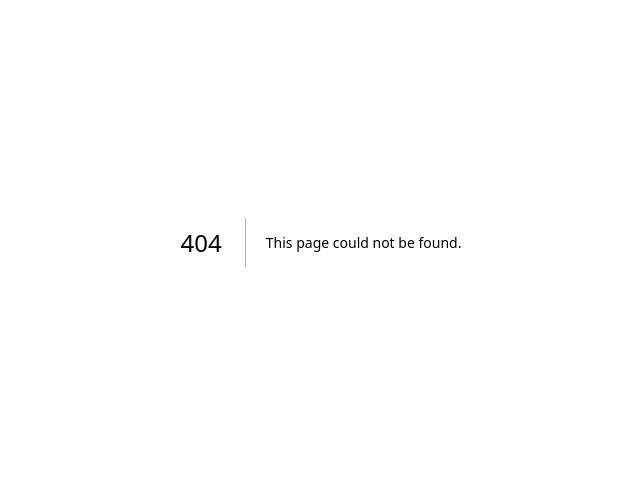
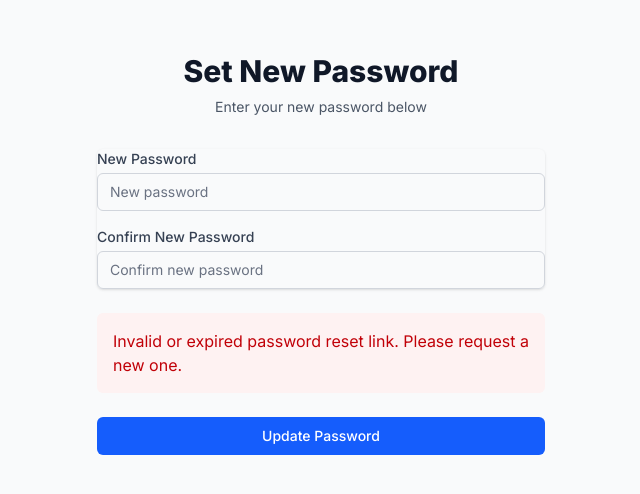
Before and after one commit to majickdave/auto-form-templater, a Next.js app: page /reset-password/update in a window 1280 px wide. Before the commit this address had no page. Shown: the part 158-652 px from the top of the page, without its empty margins (319-959 px from the left). Built offline with nearby package versions, Linux system fonts and the light colour scheme; no server answers.

Commit message:
added password reset

```diff
--- a/app/reset-password/page.tsx
+++ b/app/reset-password/page.tsx
@@ -1,73 +1,36 @@
 'use client';
 
-import { useState, useEffect } from 'react';
+import { useState } from 'react';
 import { useRouter } from 'next/navigation';
 import { createClient } from '@/utils/supabase/client';
 
 export default function ResetPasswordPage() {
-  const [password, setPassword] = useState('');
-  const [confirmPassword, setConfirmPassword] = useState('');
+  const [email, setEmail] = useState('');
   const [loading, setLoading] = useState(false);
   const [message, setMessage] = useState('');
   const [messageType, setMessageType] = useState<'error' | 'success'>('error');
   const router = useRouter();
 
-  // Check if we have a hash in the URL (this means we're in a password reset flow)
-  useEffect(() => {
-    const checkSession = async () => {
-      const supabase = createClient();
-      const { data, error } = await supabase.auth.getSession();
-
-      // If no session and no hash in URL, redirect to login
-      if (!data.session && !window.location.hash) {
-        setMessage('Invalid or expired password reset link. Please request a new one.');
-        setMessageType('error');
-      }
-    };
-
-    checkSession();
-  }, [router]);
-
-  const handleResetPassword = async (e: React.FormEvent) => {
+  const handleResetRequest = async (e: React.FormEvent) => {
     e.preventDefault();
     setLoading(true);
     setMessage('');
 
-    // Validate passwords
-    if (password !== confirmPassword) {
-      setMessage('Passwords do not match');
-      setMessageType('error');
-      setLoading(false);
-      return;
-    }
-
-    if (password.length < 6) {
-      setMessage('Password must be at least 6 characters');
-      setMessageType('error');
-      setLoading(false);
-      return;
-    }
-
     try {
       const supabase = createClient();
 
-      const { error } = await supabase.auth.updateUser({
-        password: password
+      const { error } = await supabase.auth.resetPasswordForEmail(email, {
+        redirectTo: `${window.location.origin}/reset-password/update`,
       });
 
       if (error) throw error;
 
-      setMessage('Password updated successfully! Redirecting to login...');
+      setMessage('Password reset instructions have been sent to your email.');
       setMessageType('success');
 
-      // Redirect to login after successful password reset
-      setTimeout(() => {
-        router.push('/login');
-      }, 2000);
-
     } catch (error: any) {
-      console.error('Password reset error:', error);
-      setMessage(error.message || 'An error occurred during password reset');
+      console.error('Password reset request error:', error);
+      setMessage(error.message || 'An error occurred while requesting password reset');
       setMessageType('error');
     } finally {
       setLoading(false);
@@ -82,43 +45,26 @@ export default function ResetPasswordPage() {
             Reset your password
           </h2>
           <p className="mt-2 text-center text-sm text-gray-600">
-            Enter your new password below
+            Enter your email address and we'll send you instructions to reset your password
           </p>
         </div>
 
-        <form className="mt-8 space-y-6" onSubmit={handleResetPassword}>
+        <form className="mt-8 space-y-6" onSubmit={handleResetRequest}>
           <div className="rounded-md shadow-sm -space-y-px">
-            <div className="mb-4">
-              <label htmlFor="password" className="block text-sm font-medium text-gray-700">
-                New Password
+            <div>
+              <label htmlFor="email" className="block text-sm font-medium text-gray-700">
+                Email address
               </label>
               <input
-                id="password"
-                name="password"
-                type="password"
-                autoComplete="new-password"
+                id="email"
+                name="email"
+                type="email"
+                autoComplete="email"
                 required
-                value={password}
-                onChange={(e) => setPassword(e.target.value)}
+                value={email}
+                onChange={(e) => setEmail(e.target.value)}
                 className="mt-1 appearance-none relative block w-full px-3 py-2 border border-gray-300 placeholder-gray-500 text-gray-900 rounded-md focus:outline-none focus:ring-blue-500 focus:border-blue-500 focus:z-10 sm:text-sm"
-                placeholder="New password"
-              />
-            </div>
-
-            <div>
-              <label htmlFor="confirmPassword" className="block text-sm font-medium text-gray-700">
-                Confirm New Password
-              </label>
-              <input
-                id="confirmPassword"
-                name="confirmPassword"
-                type="password"
-                autoComplete="new-password"
-                required
-                value={confirmPassword}
-                onChange={(e) => setConfirmPassword(e.target.value)}
-                className="mt-1 appearance-none relative block w-full px-3 py-2 border border-gray-300 placeholder-gray-500 text-gray-900 rounded-md focus:outline-none focus:ring-blue-500 focus:border-blue-500 focus:z-10 sm:text-sm"
-                placeholder="Confirm new password"
+                placeholder="Enter your email"
               />
             </div>
           </div>
@@ -135,7 +81,7 @@ export default function ResetPasswordPage() {
               disabled={loading}
               className="group relative w-full flex justify-center py-2 px-4 border border-transparent text-sm font-medium rounded-md text-white bg-blue-600 hover:bg-blue-700 focus:outline-none focus:ring-2 focus:ring-offset-2 focus:ring-blue-500 disabled:opacity-50"
             >
-              {loading ? 'Updating...' : 'Reset Password'}
+              {loading ? 'Sending...' : 'Send Reset Instructions'}
             </button>
           </div>
         </form>
--- /dev/null
+++ b/app/reset-password/update/page.tsx
@@ -0,0 +1,145 @@
+'use client';
+
+import { useState, useEffect } from 'react';
+import { useRouter } from 'next/navigation';
+import { createClient } from '@/utils/supabase/client';
+
+export default function UpdatePasswordPage() {
+  const [password, setPassword] = useState('');
+  const [confirmPassword, setConfirmPassword] = useState('');
+  const [loading, setLoading] = useState(false);
+  const [message, setMessage] = useState('');
+  const [messageType, setMessageType] = useState<'error' | 'success'>('error');
+  const router = useRouter();
+
+  // Check if we have a hash in the URL (this means we're in a password reset flow)
+  useEffect(() => {
+    const checkSession = async () => {
+      const supabase = createClient();
+      const { data, error } = await supabase.auth.getSession();
+
+      // If no session and no hash in URL, redirect to login
+      if (!data.session && !window.location.hash) {
+        setMessage('Invalid or expired password reset link. Please request a new one.');
+        setMessageType('error');
+      }
+    };
+
+    checkSession();
+  }, [router]);
+
+  const handleResetPassword = async (e: React.FormEvent) => {
+    e.preventDefault();
+    setLoading(true);
+    setMessage('');
+
+    // Validate passwords
+    if (password !== confirmPassword) {
+      setMessage('Passwords do not match');
+      setMessageType('error');
+      setLoading(false);
+      return;
+    }
+
+    if (password.length < 6) {
+      setMessage('Password must be at least 6 characters');
+      setMessageType('error');
+      setLoading(false);
+      return;
+    }
+
+    try {
+      const supabase = createClient();
+
+      const { error } = await supabase.auth.updateUser({
+        password: password
+      });
+
+      if (error) throw error;
+
+      setMessage('Password updated successfully! Redirecting to login...');
+      setMessageType('success');
+
+      // Redirect to login after successful password reset
+      setTimeout(() => {
+        router.push('/login');
+      }, 2000);
+
+    } catch (error: any) {
+      console.error('Password reset error:', error);
+      setMessage(error.message || 'An error occurred during password reset');
+      setMessageType('error');
+    } finally {
+      setLoading(false);
+    }
+  };
+
+  return (
+    <div className="min-h-screen flex items-center justify-center bg-gray-50 py-12 px-4 sm:px-6 lg:px-8">
+      <div className="max-w-md w-full space-y-8">
+        <div>
+          <h2 className="mt-6 text-center text-3xl font-extrabold text-gray-900">
+            Set New Password
+          </h2>
+          <p className="mt-2 text-center text-sm text-gray-600">
+            Enter your new password below
+          </p>
+        </div>
+
+        <form className="mt-8 space-y-6" onSubmit={handleResetPassword}>
+          <div className="rounded-md shadow-sm -space-y-px">
+            <div className="mb-4">
+              <label htmlFor="password" className="block text-sm font-medium text-gray-700">
+                New Password
+              </label>
+              <input
+                id="password"
+                name="password"
+                type="password"
+                autoComplete="new-password"
+                required
+                value={password}
+                onChange={(e) => setPassword(e.target.value)}
+                className="mt-1 appearance-none relative block w-full px-3 py-2 border border-gray-300 placeholder-gray-500 text-gray-900 rounded-md focus:outline-none focus:ring-blue-500 focus:border-blue-500 focus:z-10 sm:text-sm"
+                placeholder="New password"
+              />
+            </div>
+
+            <div>
+              <label htmlFor="confirmPassword" className="block text-sm font-medium text-gray-700">
+                Confirm New Password
+              </label>
+              <input
+                id="confirmPassword"
+                name="confirmPassword"
+                type="password"
+                autoComplete="new-password"
+                required
+                value={confirmPassword}
+                onChange={(e) => setConfirmPassword(e.target.value)}
+                className="mt-1 appearance-none relative block w-full px-3 py-2 border border-gray-300 placeholder-gray-500 text-gray-900 rounded-md focus:outline-none focus:ring-blue-500 focus:border-blue-500 focus:z-10 sm:text-sm"
+                placeholder="Confirm new password"
+              />
+            </div>
+          </div>
+
+          {message && (
+            <div className={`p-4 rounded-md ${messageType === 'error' ? 'bg-red-50 text-red-700' : 'bg-green-50 text-green-700'}`}>
+              {message}
+            </div>
+          )}
+
+          <div>
+            <button
+              type="submit"
+              disabled={loading}
+              className="group relative w-full flex justify-center py-2 px-4 border border-transparent text-sm font-medium rounded-md text-white bg-blue-600 hover:bg-blue-700 focus:outline-none focus:ring-2 focus:ring-offset-2 focus:ring-blue-500 disabled:opacity-50"
+            >
+              {loading ? 'Updating...' : 'Update Password'}
+            </button>
+          </div>
+        </form>
+      </div>
+    </div>
+  );
+}
--- a/components/auth/Login.tsx
+++ b/components/auth/Login.tsx
@@ -77,6 +77,14 @@ export default function Login() {
           {loading ? 'Logging in...' : 'Login'}
         </button>
         {message && <p className="mt-4 text-center text-red-500">{message}</p>}
+        <div className="mt-4 text-center">
+          <a
+            href="/reset-password"
+            className="text-blue-600 hover:text-blue-800 hover:underline"
+          >
+            Forgot your password?
+          </a>
+        </div>
       </form>
     </div>
   );
--- a/components/templates/DocumentGenerator.tsx
+++ b/components/templates/DocumentGenerator.tsx
@@ -385,7 +385,10 @@ export default function DocumentGenerator({
       const { error } = await supabase
         .from('form_responses')
         .update({
-          edited_text: editedText
+          data: {
+            ...formResponses,
+            edited_text: editedText
+          }
         })
         .eq('id', responseId);
 
```
